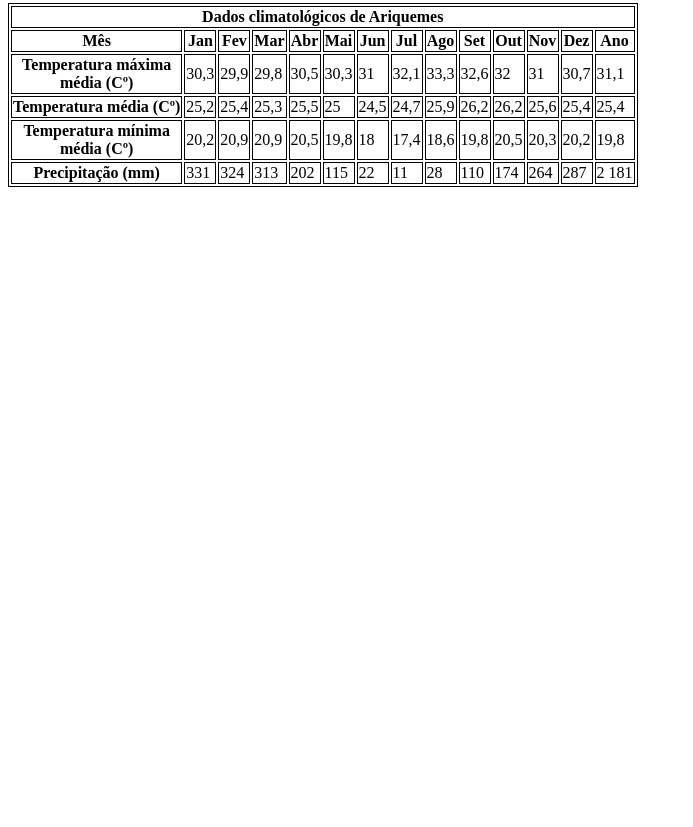
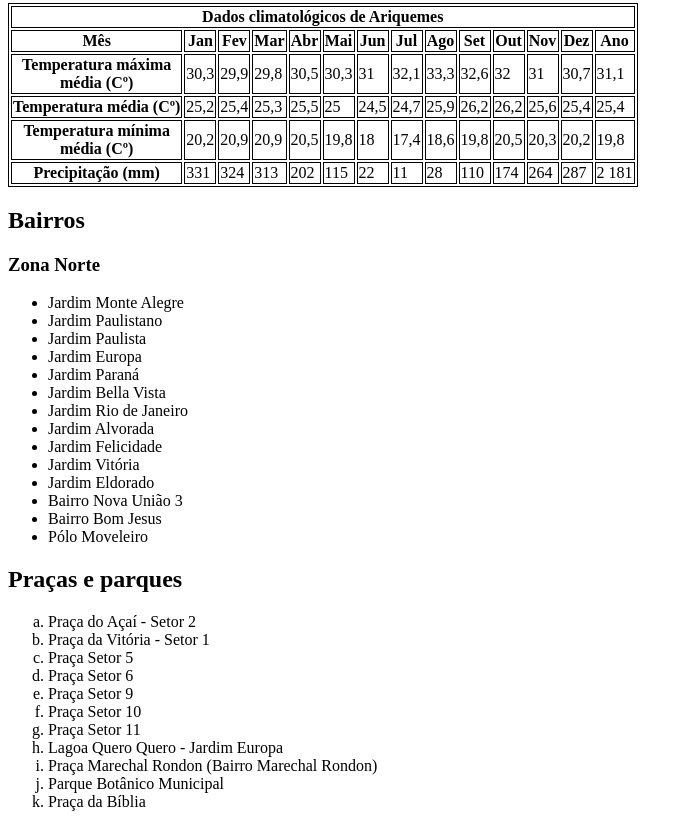
Before and after one commit to Higor-Lauer/Projetos-HTML, a plain HTML site: page Atividades/Atividade1.html in a window 1280 px wide. Shown: the part 488-1315 px from the top of the page, without its empty margins (0-693 px from the left). Before the commit the page ends 800 px from the top, so only its background shows below. Drawn offline with Linux system fonts and the light colour scheme.

Commit message:
atividade finalizada

```diff
--- a/Atividades/Atividade1.html
+++ b/Atividades/Atividade1.html
@@ -113,5 +113,39 @@
             </tr>
         </tbody>
     </table>
+
+    <h2>Bairros</h2>
+    <h3>Zona Norte</h3>
+        <ul>
+            <li>Jardim Monte Alegre</li>
+            <li>Jardim Paulistano</li>
+            <li>Jardim Paulista</li>
+            <li>Jardim Europa</li>
+            <li>Jardim Paraná</li>
+            <li>Jardim Bella Vista</li>
+            <li>Jardim Rio de Janeiro</li>
+            <li>Jardim Alvorada</li>
+            <li>Jardim Felicidade</li>
+            <li>Jardim Vitória</li>
+            <li>Jardim Eldorado</li>
+            <li>Bairro Nova União 3</li>
+            <li>Bairro Bom Jesus</li>
+            <li>Pólo Moveleiro</li>
+        </ul>
+
+    <h2>Praças e parques</h2>
+        <ol style="list-style-type: lower-alpha;">
+            <li>Praça do Açaí - Setor 2</li>
+            <li>Praça da Vitória - Setor 1</li>
+            <li>Praça Setor 5</li>
+            <li>Praça Setor 6</li>
+            <li>Praça Setor 9</li>
+            <li>Praça Setor 10</li>
+            <li>Praça Setor 11</li>
+            <li>Lagoa Quero Quero - Jardim Europa</li>
+            <li>Praça Marechal Rondon (Bairro Marechal Rondon)</li>
+            <li>Parque Botânico Municipal</li>
+            <li>Praça da Bíblia</li>
+        </ol>
 </body>
 </html>
```
